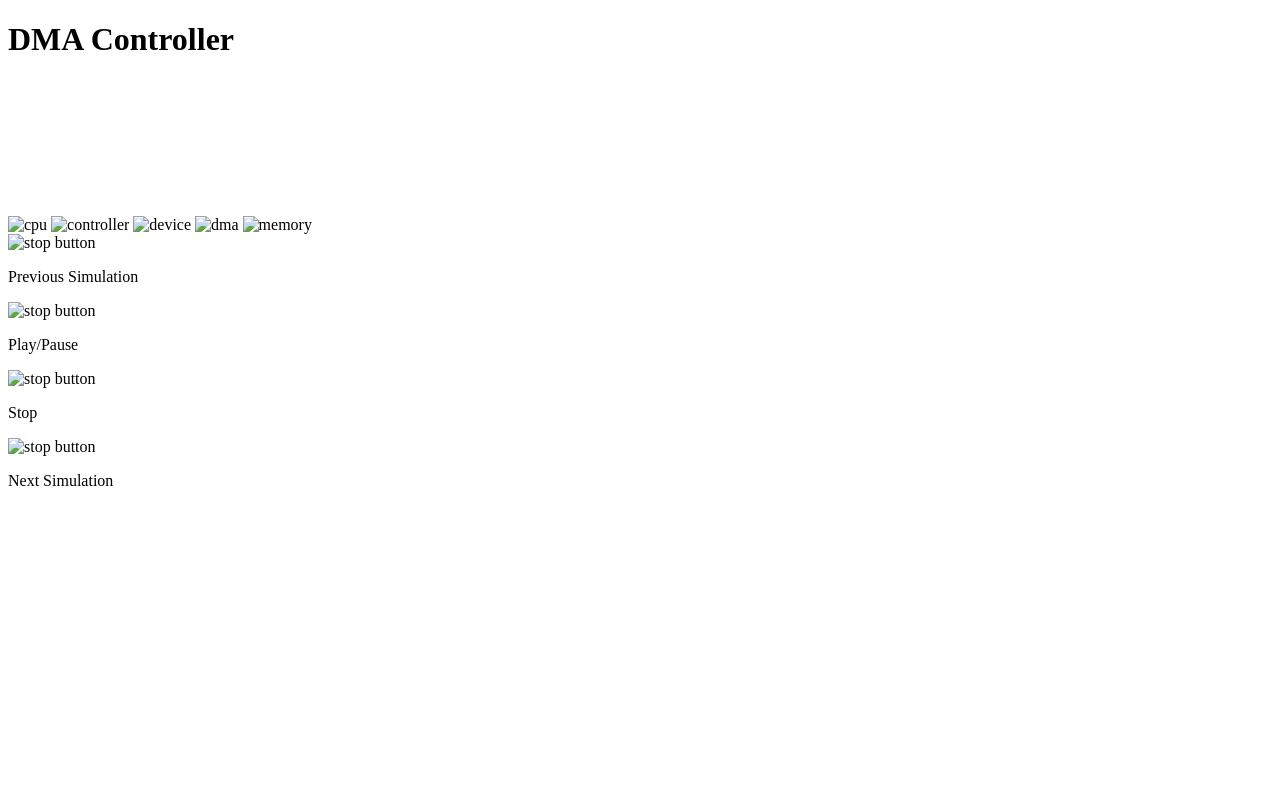
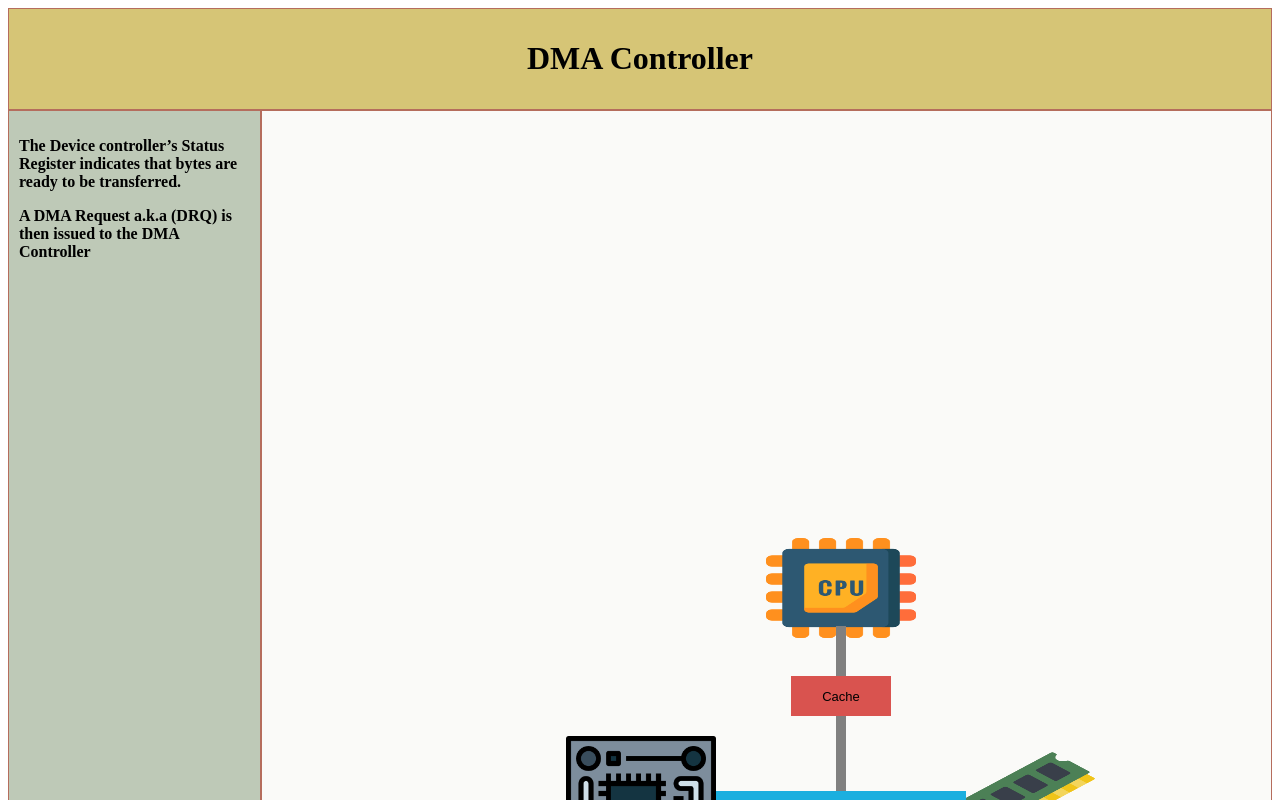
Before and after one commit to Phillipj1514/comp3101FinalProject, a plain HTML site: page pages/dma_programing.html in a window 1280 px wide. Shown: the top 800 px of the page. Drawn offline with Linux system fonts and the light colour scheme; the site is published under a folder, as on GitHub Pages, so addresses that start at the root find nothing.

Commit message:
Update references

```diff
--- a/pages/dma_programing.html
+++ b/pages/dma_programing.html
@@ -4,7 +4,7 @@
 
     <head>
         <title>DMA Controller</title>
-        <link rel="stylesheet" href="/css/dma_programing.css"/>
+        <link rel="stylesheet" href="../css/dma_programing.css"/>
     </head>
     <body>
         <div id="main-frame">
@@ -15,35 +15,35 @@
             </div>
             <div id="center-panel">
                 <div id="canvas-container">
-                    <img src="/images/icons/png/cpu.png" alt="cpu" id="cpu" class="hidden">
-                    <img src="/images/icons/png/device controller.png" alt="controller" id="controller" class="hidden">
-                    <img src="/images/icons/png/device.png" alt="device" id="device" class="hidden">
-                    <img src="/images/icons/png/DMA.png" alt="dma" id="dma" class="hidden">
-                    <img src="/images/icons/png/memory.png" alt="memory" id="memory" class="hidden">
+                    <img src="../images/icons/png/cpu.png" alt="cpu" id="cpu" class="hidden">
+                    <img src="../images/icons/png/device controller.png" alt="controller" id="controller" class="hidden">
+                    <img src="../images/icons/png/device.png" alt="device" id="device" class="hidden">
+                    <img src="../images/icons/png/DMA.png" alt="dma" id="dma" class="hidden">
+                    <img src="../images/icons/png/memory.png" alt="memory" id="memory" class="hidden">
                     <canvas id="canvas"></canvas>
                 </div>
                 <div id="control-panel">
                     <div id="back-button" class="control">
-                        <img src="/images/icons/png/back.png" alt="stop button">
+                        <img src="../images/icons/png/back.png" alt="stop button">
                         <p>Previous Simulation</p>
                     </div>
                     <div id="play-button" class="control">
-                        <img src="/images/icons/png/play.png" alt="stop button">
+                        <img src="../images/icons/png/play.png" alt="stop button">
                         <p>Play/Pause</p>
                     </div>
                     <div id="stop-button" class="control">
-                        <img src="/images/icons/png/stop.png" alt="stop button">
+                        <img src="../images/icons/png/stop.png" alt="stop button">
                         <p>Stop</p>
                     </div>
                     <div id="next-button" class="control">
-                        <img src="/images/icons/png/next.png" alt="stop button">
+                        <img src="../images/icons/png/next.png" alt="stop button">
                         <p>Next Simulation</p>
                     </div>
                 </div>
             </div>
         </div>
 
-        <script type="text/javascript" src="/js/dma_programing.js"></script>
+        <script type="text/javascript" src="../js/dma_programing.js"></script>
     </body>
 
 </html>
```
